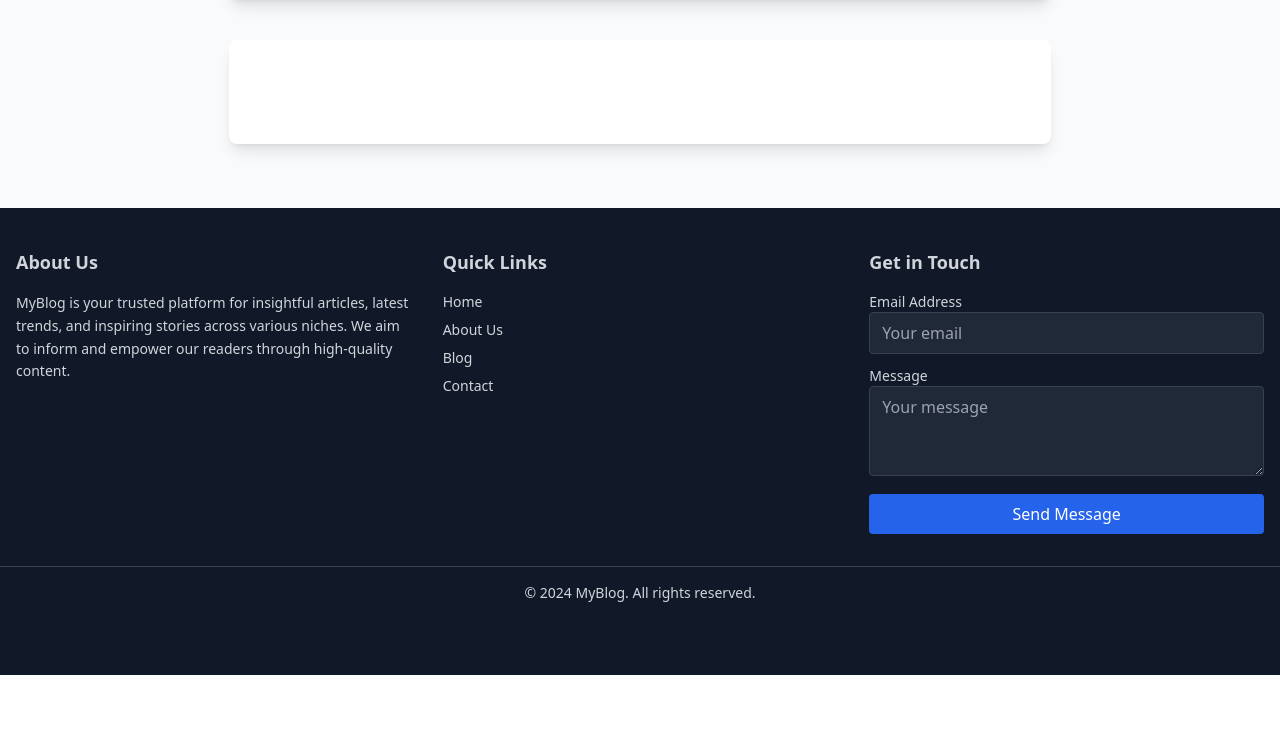
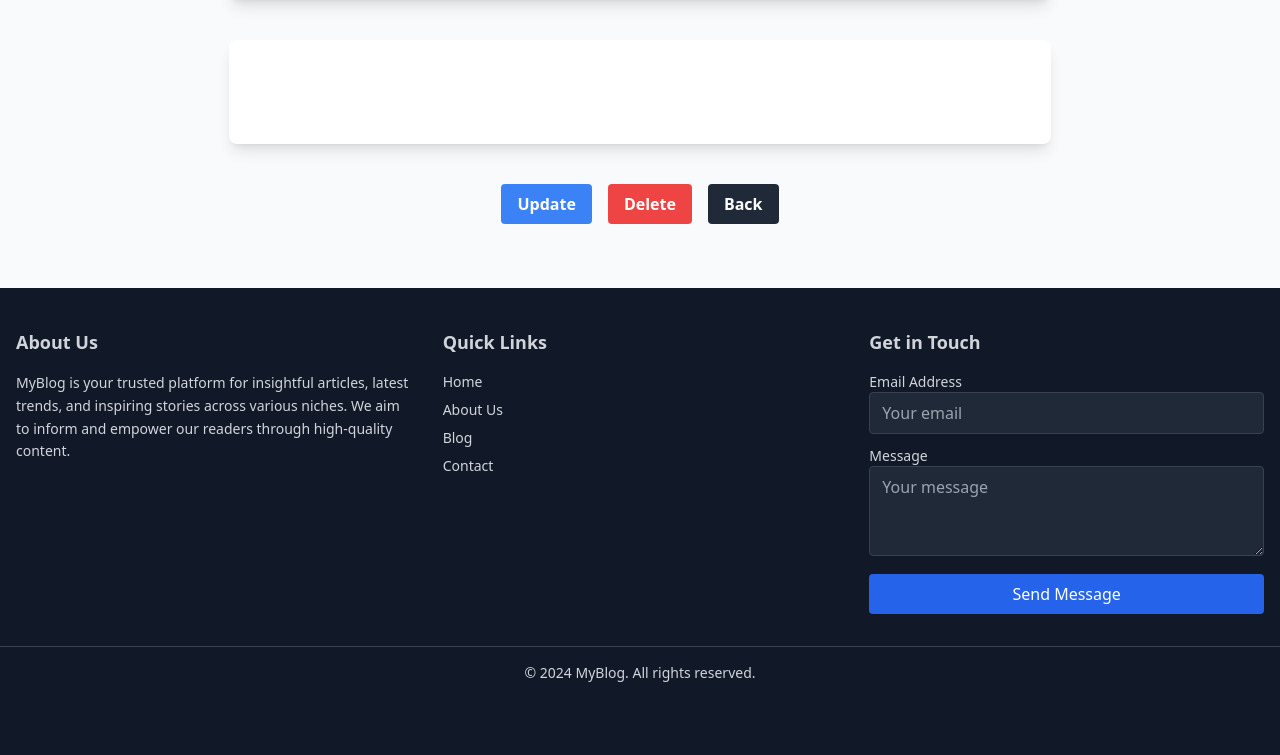
Before and after one commit to Youssef-Chibane/Django-Blog, a Django app: template blog/templates/blog/post_detail.html in a window 1280 px wide. Shown: the part 612-1367 px from the top of the page. Before the commit the page ends 1287 px from the top, so only its background shows below. Run offline with Django 5.2, Linux system fonts and the light colour scheme; the template is opened without the code that fills it, so the values that code supplies are empty; some libraries are stand-ins or nearby versions.

Commit message:
delete&update button

```diff
--- a/blog/templates/blog/post_detail.html
+++ b/blog/templates/blog/post_detail.html
@@ -25,6 +25,11 @@
                 <article class="bg-white p-10 rounded-lg shadow-lg">
                     <p class="text-gray-800 text-lg leading-relaxed mb-6">{{ post.body }}</p>
                 </article>
+                <div class="mt-10 flex justify-center space-x-4">
+                    <a href="{% url 'update' post.id %}" class="px-4 py-2 bg-blue-500 text-white font-semibold rounded hover:bg-blue-600 focus:outline-none focus:ring-2 focus:ring-blue-300">Update</a>
+                    <a href="{% url 'delete' post.id %}" class="px-4 py-2 bg-red-500 text-white font-semibold rounded hover:bg-red-600 focus:outline-none focus:ring-2 focus:ring-red-300">Delete</a>
+                    <a href="{% url 'home' %}" class="px-4 py-2 bg-gray-800 text-white font-semibold rounded hover:bg-gray-900 focus:outline-none focus:ring-2 focus:ring-gray-600">Back</a>
+                </div>
             </div>
         </div>
     </main>
```
